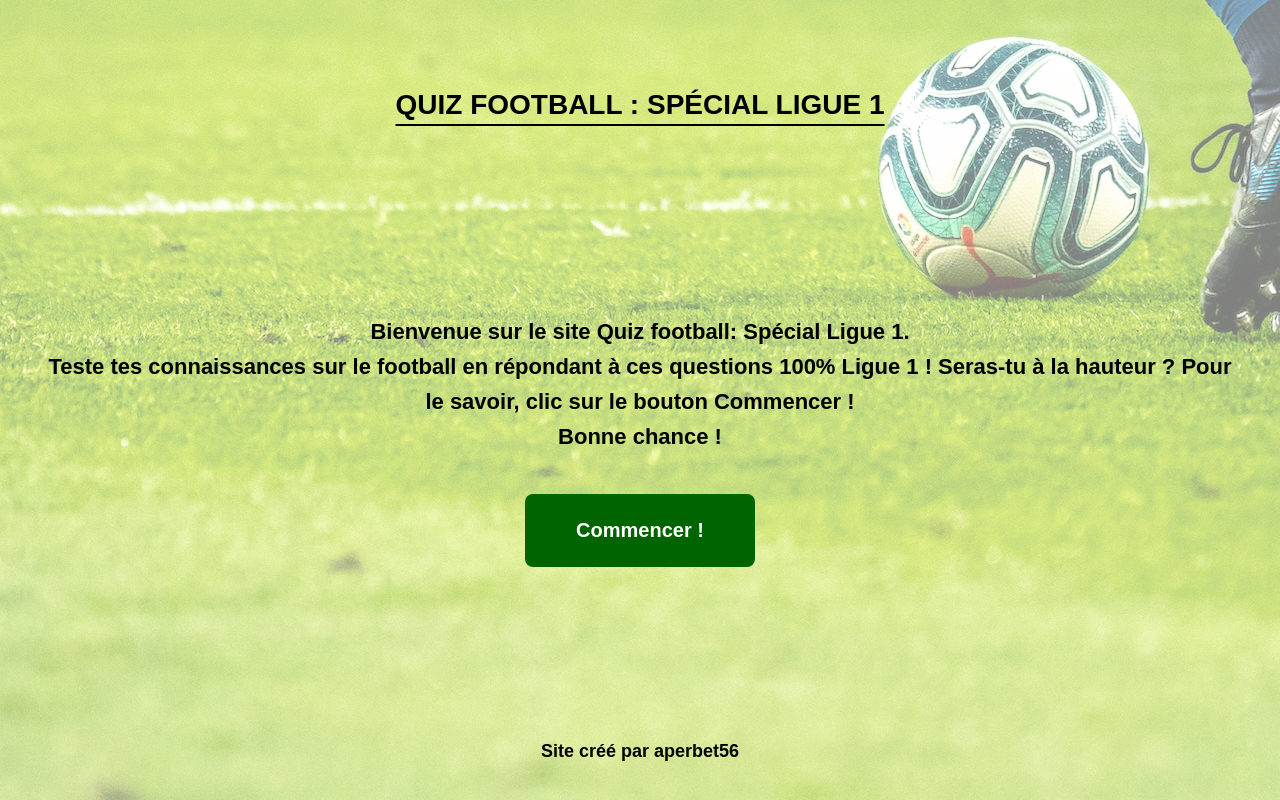
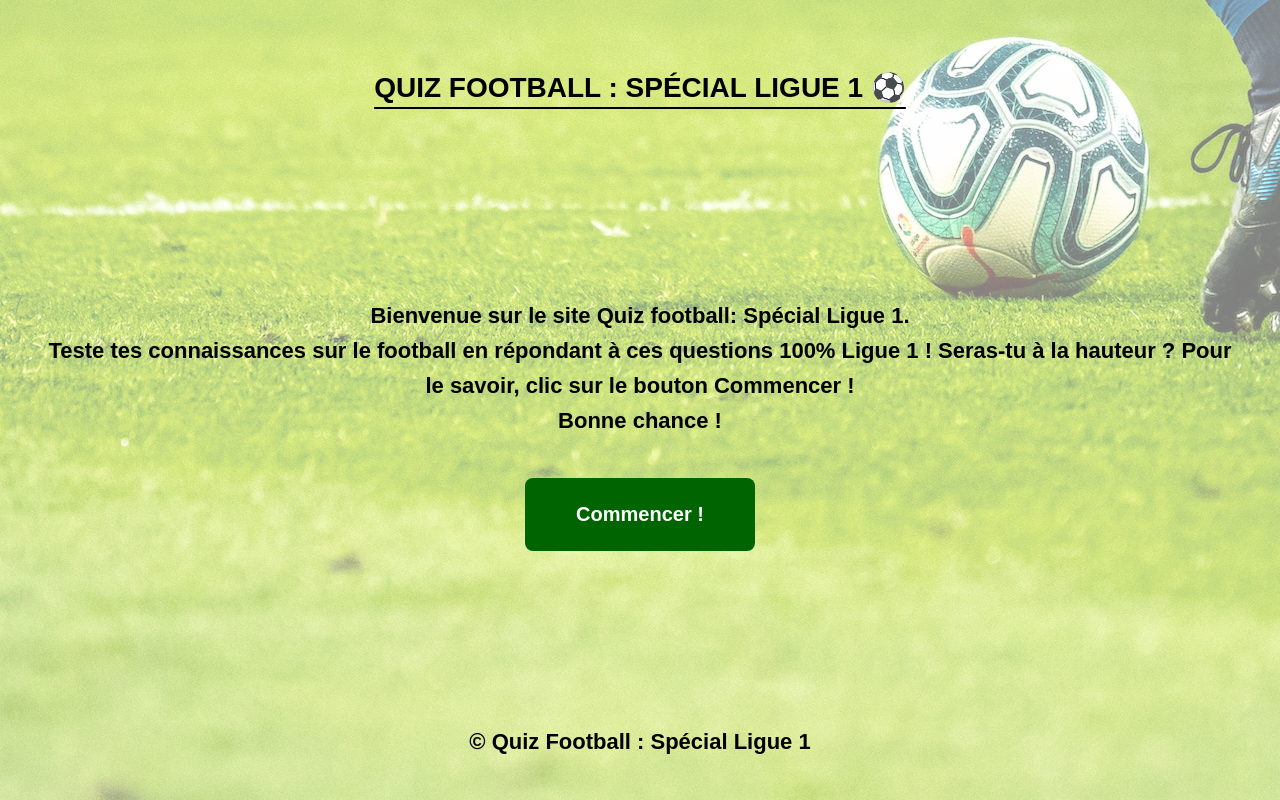
Before and after one commit to aperbet56/quiz_football_ligue_1, a plain HTML site: page index.html in a window 1280 px wide. Drawn offline with Linux system fonts and the light colour scheme.

Commit message:
Modification du fichier

```diff
--- a/index.html
+++ b/index.html
@@ -9,7 +9,7 @@
   </head>
   <body>
     <header>
-      <h1>Quiz Football : Spécial Ligue 1</h1>
+      <h1>Quiz Football : Spécial Ligue 1 ⚽</h1>
     </header>
     <main>
       <p>
@@ -29,7 +29,7 @@
       </section>
     </main>
     <footer>
-      <span>Site créé par aperbet56</span>
+      <p>&copy Quiz Football : Spécial Ligue 1</p>
     </footer>
     <script src="script.js"></script>
   </body>
```
